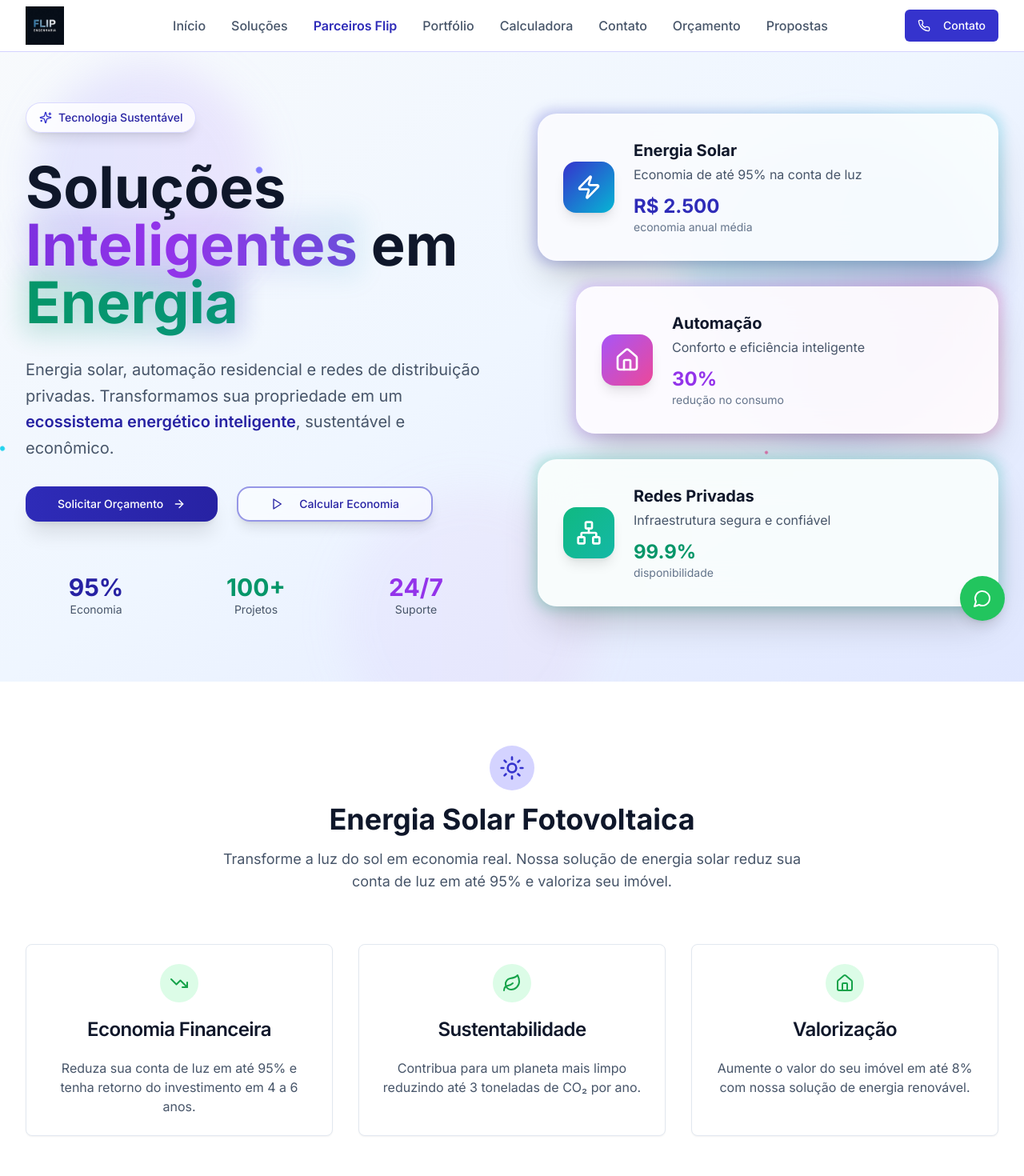
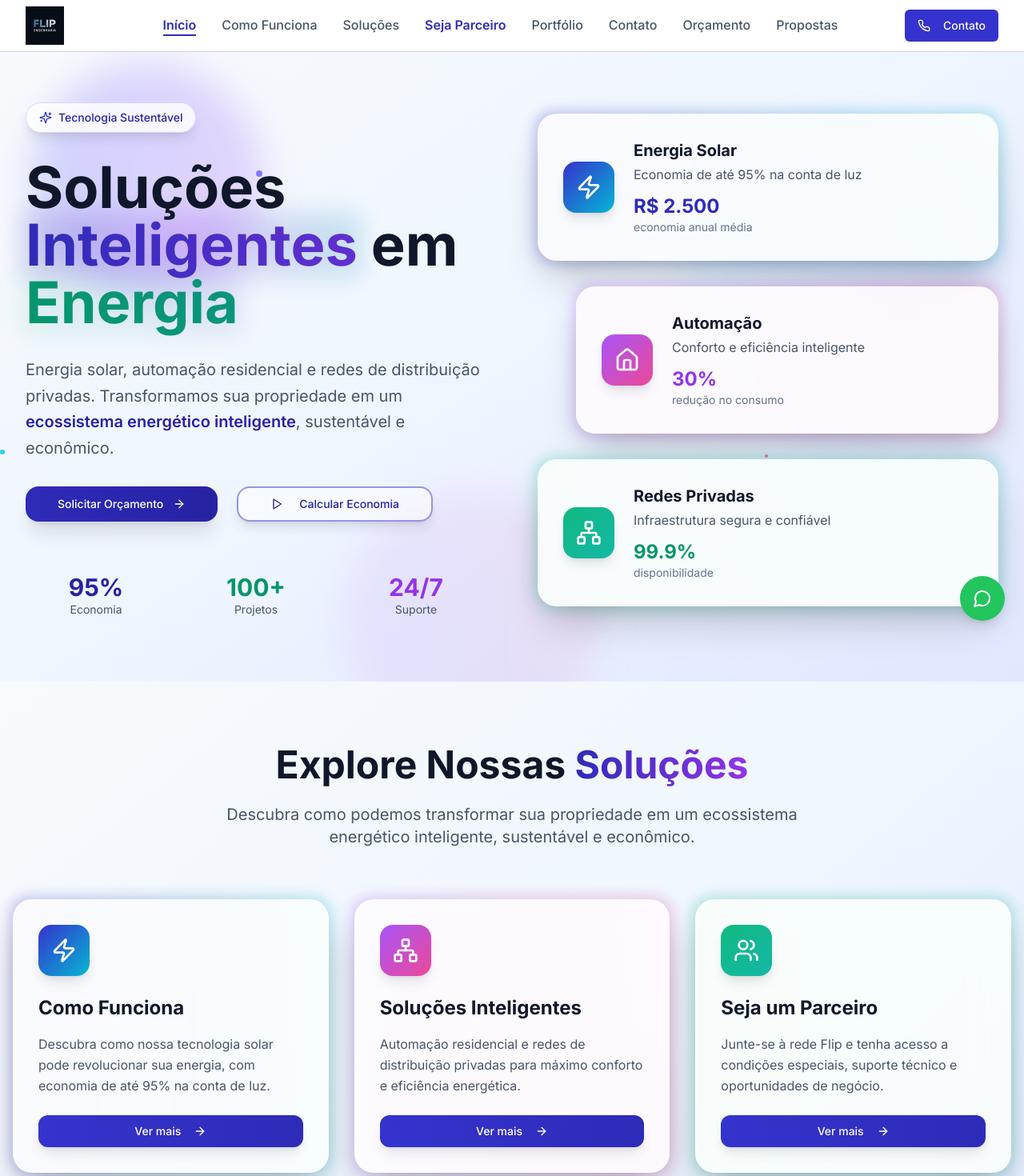
Before and after one commit to Lucas-capuci/flip-energia-digital, a React (Vite) app: page / in a window 1280 px wide. Shown: the top 1470 px of the page at 80% size. Built offline with nearby package versions, Linux system fonts and the light colour scheme.

Commit message:
Refactor: Convert SPA to multi-page structure
Refactor the single-page application into a multi-page structure with separate routes for each section, improving navigation, responsiveness, and SEO. The content and design should be preserved, with only structural and behavioral changes.

```diff
--- a/src/App.tsx
+++ b/src/App.tsx
@@ -6,6 +6,11 @@ import { QueryClient, QueryClientProvider } from "@tanstack/react-query";
 import { BrowserRouter, Routes, Route } from "react-router-dom";
 import { AuthProvider } from "./hooks/useAuth";
 import Index from "./pages/Index";
+import ComoFunciona from "./pages/ComoFunciona";
+import Solucoes from "./pages/Solucoes";
+import SejaParceiro from "./pages/SejaParceiro";
+import Portfolio from "./pages/Portfolio";
+import Contato from "./pages/Contato";
 import ProposalPage from "./pages/ProposalPage";
 import NotFound from "./pages/NotFound";
 
@@ -20,6 +25,11 @@ const App = () => (
         <BrowserRouter>
           <Routes>
             <Route path="/" element={<Index />} />
+            <Route path="/como-funciona" element={<ComoFunciona />} />
+            <Route path="/solucoes" element={<Solucoes />} />
+            <Route path="/seja-parceiro" element={<SejaParceiro />} />
+            <Route path="/portfolio" element={<Portfolio />} />
+            <Route path="/contato" element={<Contato />} />
             <Route path="/propostas" element={<ProposalPage />} />
             {/* ADD ALL CUSTOM ROUTES ABOVE THE CATCH-ALL "*" ROUTE */}
             <Route path="*" element={<NotFound />} />
--- a/src/components/Hero.tsx
+++ b/src/components/Hero.tsx
@@ -1,21 +1,11 @@
-
 import React, { useState } from 'react';
 import { ArrowRight, Zap, Home, Network, Sparkles, Play } from 'lucide-react';
 import { Button } from './ui/button';
 import { Dialog, DialogContent, DialogHeader, DialogTitle, DialogTrigger } from './ui/dialog';
+import { Link } from 'react-router-dom';
 import QuestionnaireForm from './QuestionnaireForm';
 
 const Hero = () => {
-  const handleCalculateClick = () => {
-    const calculatorSection = document.getElementById('calculadora');
-    if (calculatorSection) {
-      calculatorSection.scrollIntoView({
-        behavior: 'smooth',
-        block: 'start'
-      });
-    }
-  };
-
   return (
     <section id="inicio" className="min-h-screen relative overflow-hidden">
       {/* Background moderno com gradientes animados */}
@@ -92,15 +82,16 @@ const Hero = () => {
                 </DialogContent>
               </Dialog>
 
+              <Link to="/como-funciona">
                 <Button
                   variant="outline"
                   size="lg"
                   className="group border-2 border-flip-blue-500/50 text-flip-blue-700 hover:bg-flip-blue-50 hover:border-flip-blue-500 px-10 py-4 rounded-2xl backdrop-blur-sm bg-white/50 shadow-lg hover:shadow-xl transition-all duration-300"
-                onClick={handleCalculateClick}
                 >
                   <Play className="mr-3 h-5 w-5 group-hover:scale-110 transition-transform" />
                   Calcular Economia
                 </Button>
+              </Link>
             </div>
 
             {/* Stats modernos */}
--- /dev/null
+++ b/src/components/HomeHub.tsx
@@ -0,0 +1,91 @@
+
+import React from 'react';
+import { ArrowRight, Zap, Home, Network, Users, Briefcase, Phone } from 'lucide-react';
+import { Button } from './ui/button';
+import { Link } from 'react-router-dom';
+
+const HomeHub = () => {
+  const sections = [
+    {
+      title: "Como Funciona",
+      description: "Descubra como nossa tecnologia solar pode revolucionar sua energia, com economia de até 95% na conta de luz.",
+      icon: Zap,
+      link: "/como-funciona",
+      color: "from-flip-blue-500 to-cyan-500"
+    },
+    {
+      title: "Soluções Inteligentes",
+      description: "Automação residencial e redes de distribuição privadas para máximo conforto e eficiência energética.",
+      icon: Network,
+      link: "/solucoes",
+      color: "from-purple-500 to-pink-500"
+    },
+    {
+      title: "Seja um Parceiro",
+      description: "Junte-se à rede Flip e tenha acesso a condições especiais, suporte técnico e oportunidades de negócio.",
+      icon: Users,
+      link: "/seja-parceiro",
+      color: "from-emerald-500 to-teal-500"
+    },
+    {
+      title: "Portfólio",
+      description: "Conheça nossos projetos realizados e veja como transformamos energia em economia e sustentabilidade.",
+      icon: Briefcase,
+      link: "/portfolio",
+      color: "from-orange-500 to-red-500"
+    },
+    {
+      title: "Contato",
+      description: "Entre em contato conosco para tirar dúvidas, solicitar orçamentos ou conhecer nossas soluções.",
+      icon: Phone,
+      link: "/contato",
+      color: "from-indigo-500 to-purple-500"
+    }
+  ];
+
+  return (
+    <section className="py-20 px-4 bg-gradient-to-br from-slate-50 via-blue-50 to-indigo-100">
+      <div className="max-w-7xl mx-auto">
+        <div className="text-center mb-16">
+          <h2 className="text-4xl md:text-5xl font-bold text-slate-900 mb-6">
+            Explore Nossas{' '}
+            <span className="bg-gradient-to-r from-flip-blue-600 to-purple-600 bg-clip-text text-transparent">
+              Soluções
+            </span>
+          </h2>
+          <p className="text-xl text-slate-600 max-w-3xl mx-auto">
+            Descubra como podemos transformar sua propriedade em um ecossistema energético inteligente,
+            sustentável e econômico.
+          </p>
+        </div>
+
+        <div className="grid grid-cols-1 md:grid-cols-2 lg:grid-cols-3 gap-8">
+          {sections.map((section, index) => (
+            <div key={section.title} className="group relative">
+              <div className={`absolute -inset-1 bg-gradient-to-r ${section.color} rounded-3xl blur opacity-25 group-hover:opacity-75 transition duration-1000 group-hover:duration-200`}></div>
+              <div className="relative bg-white/90 backdrop-blur-xl rounded-3xl p-8 shadow-2xl hover:shadow-3xl transition-all duration-300 transform hover:-translate-y-2 h-full flex flex-col">
+                <div className={`bg-gradient-to-br ${section.color} p-4 rounded-2xl shadow-lg w-fit mb-6`}>
+                  <section.icon className="h-8 w-8 text-white" />
+                </div>
+
+                <h3 className="text-2xl font-bold text-slate-900 mb-4">{section.title}</h3>
+                <p className="text-slate-600 mb-6 flex-grow leading-relaxed">{section.description}</p>
+
+                <Link to={section.link}>
+                  <Button
+                    className="group/btn w-full bg-gradient-to-r from-flip-blue-500 to-flip-blue-600 hover:from-flip-blue-600 hover:to-flip-blue-700 text-white rounded-xl shadow-lg hover:shadow-xl transition-all duration-300"
+                  >
+                    Ver mais
+                    <ArrowRight className="ml-2 h-4 w-4 group-hover/btn:translate-x-1 transition-transform" />
+                  </Button>
+                </Link>
+              </div>
+            </div>
+          ))}
+        </div>
+      </div>
+    </section>
+  );
+};
+
+export default HomeHub;
--- a/src/components/Navigation.tsx
+++ b/src/components/Navigation.tsx
@@ -1,34 +1,30 @@
-
-// src/components/Navigation.tsx
 
 import React, { useState } from 'react';
 import { Menu, X, Phone } from 'lucide-react';
 import { Button } from './ui/button';
 import { Dialog, DialogContent, DialogHeader, DialogTitle, DialogTrigger } from './ui/dialog';
+import { Link, useLocation } from 'react-router-dom';
 import QuestionnaireForm from './QuestionnaireForm';
 
 const Navigation = () => {
   const [isOpen, setIsOpen] = useState(false);
+  const location = useLocation();
 
   const navigationItems = [
-    { label: 'Início', id: 'inicio' },
-    { label: 'Soluções', id: 'solucoes' },
-    { label: 'Parceiros Flip', id: 'parceiros' },
-    { label: 'Portfólio', id: 'portfolio' },
-    { label: 'Calculadora', id: 'calculadora' },
-    { label: 'Contato', id: 'contato' }
+    { label: 'Início', path: '/' },
+    { label: 'Como Funciona', path: '/como-funciona' },
+    { label: 'Soluções', path: '/solucoes' },
+    { label: 'Seja Parceiro', path: '/seja-parceiro' },
+    { label: 'Portfólio', path: '/portfolio' },
+    { label: 'Contato', path: '/contato' }
   ];
-
-  const scrollToSection = (id: string) => {
-    const element = document.getElementById(id);
-    if (element) {
-      element.scrollIntoView({ behavior: 'smooth' });
-      setIsOpen(false);
-    }
-  };
 
   const navigateToProposals = () => {
     window.location.href = '/propostas';
+  };
+
+  const isActivePath = (path: string) => {
+    return location.pathname === path;
   };
 
   return (
@@ -37,28 +33,32 @@ const Navigation = () => {
         <div className="flex justify-between items-center h-16">
           {/* Logo */}
           <div className="flex items-center">
+            <Link to="/">
               <img
                 src="/lovable-uploads/3e92ace1-6d32-4bd6-a522-f7a41940d2f8.png"
                 alt="FLIP Engenharia"
                 className="h-12 w-auto"
               />
+            </Link>
           </div>
 
           {/* Navegação Desktop */}
           <div className="hidden md:block">
             <div className="ml-10 flex items-baseline space-x-8">
               {navigationItems.map((item) => (
-                <button
+                <Link
                   key={item.label}
-                  onClick={() => scrollToSection(item.id)}
+                  to={item.path}
                   className={`transition-colors duration-200 font-medium ${
-                    item.label === 'Parceiros Flip'
+                    isActivePath(item.path)
+                      ? 'text-flip-blue-600 font-semibold border-b-2 border-flip-blue-600'
+                      : item.label === 'Seja Parceiro'
                         ? 'text-flip-blue-600 hover:text-flip-blue-700 font-semibold'
                         : 'text-flip-gray-600 hover:text-flip-blue-500'
                   }`}
                 >
                   {item.label}
-                </button>
+                </Link>
               ))}
 
               {/* Botão de Orçamento separado */}
@@ -88,13 +88,12 @@ const Navigation = () => {
 
           {/* Botão de Contato */}
           <div className="hidden md:block">
-            <Button
-              className="bg-flip-blue-500 hover:bg-flip-blue-600 text-white"
-              onClick={() => scrollToSection('contato')}
-            >
+            <Link to="/contato">
+              <Button className="bg-flip-blue-500 hover:bg-flip-blue-600 text-white">
                 <Phone className="w-4 h-4 mr-2" />
                 Contato
               </Button>
+            </Link>
           </div>
 
           {/* Botão do Menu Mobile */}
@@ -115,17 +114,20 @@ const Navigation = () => {
         <div className="md:hidden">
           <div className="px-2 pt-2 pb-3 space-y-1 bg-white border-t border-flip-blue-100">
             {navigationItems.map((item) => (
-              <button
+              <Link
                 key={item.label}
-                onClick={() => scrollToSection(item.id)}
+                to={item.path}
+                onClick={() => setIsOpen(false)}
                 className={`block px-3 py-2 font-medium w-full text-left ${
-                  item.label === 'Parceiros Flip'
+                  isActivePath(item.path)
+                    ? 'text-flip-blue-600 font-semibold bg-flip-blue-50'
+                    : item.label === 'Seja Parceiro'
                       ? 'text-flip-blue-600 font-semibold'
                       : 'text-flip-gray-600 hover:text-flip-blue-500'
                 }`}
               >
                 {item.label}
-              </button>
+              </Link>
             ))}
 
             {/* Botão de Orçamento no mobile */}
@@ -152,13 +154,12 @@ const Navigation = () => {
             </button>
 
             <div className="px-3 py-2">
-              <Button
-                className="w-full bg-flip-blue-500 hover:bg-flip-blue-600 text-white"
-                onClick={() => scrollToSection('contato')}
-              >
+              <Link to="/contato" onClick={() => setIsOpen(false)}>
+                <Button className="w-full bg-flip-blue-500 hover:bg-flip-blue-600 text-white">
                   <Phone className="w-4 h-4 mr-2" />
                   Contato
                 </Button>
+              </Link>
             </div>
           </div>
         </div>
--- /dev/null
+++ b/src/pages/ComoFunciona.tsx
@@ -0,0 +1,23 @@
+
+import React from 'react';
+import Navigation from '../components/Navigation';
+import SolarSection from '../components/SolarSection';
+import Footer from '../components/Footer';
+import WhatsAppButton from '../components/WhatsAppButton';
+
+const ComoFunciona = () => {
+  return (
+    <div className="min-h-screen">
+      <Navigation />
+
+      <main className="pt-16">
+        <SolarSection />
+      </main>
+
+      <Footer />
+      <WhatsAppButton />
+    </div>
+  );
+};
+
+export default ComoFunciona;
--- /dev/null
+++ b/src/pages/Contato.tsx
@@ -0,0 +1,21 @@
+
+import React from 'react';
+import Navigation from '../components/Navigation';
+import Footer from '../components/Footer';
+import WhatsAppButton from '../components/WhatsAppButton';
+
+const Contato = () => {
+  return (
+    <div className="min-h-screen">
+      <Navigation />
+
+      <main className="pt-16">
+        <Footer />
+      </main>
+
+      <WhatsAppButton />
+    </div>
+  );
+};
+
+export default Contato;
--- a/src/pages/Index.tsx
+++ b/src/pages/Index.tsx
@@ -1,14 +1,8 @@
-
-// src/pages/Index.tsx
 
 import React from 'react';
 import Navigation from '../components/Navigation';
 import Hero from '../components/Hero';
-import SolarSection from '../components/SolarSection';
-import AutomationSection from '../components/AutomationSection';
-import NetworkSection from '../components/NetworkSection';
-import IntegrationSection from '../components/IntegrationSection';
-import PartnerSection from '../components/PartnerSection';
+import HomeHub from '../components/HomeHub';
 import WhatsAppButton from '../components/WhatsAppButton';
 import Footer from '../components/Footer';
 
@@ -21,35 +15,8 @@ const Index = () => {
         <Hero />
       </section>
 
-      <section id="calculadora">
-        <SolarSection />
-      </section>
-
-      <section id="solucoes">
-        <AutomationSection />
-        <NetworkSection />
-      </section>
-
-      <section id="parceiros">
-        <PartnerSection />
-      </section>
-
-      <section id="portfolio">
-        <div className="py-20 px-4">
-          <div className="max-w-7xl mx-auto text-center">
-            <h2 className="text-3xl md:text-4xl font-bold text-flip-gray-900 mb-8">
-              Nosso Portfólio
-            </h2>
-            <p className="text-lg text-flip-gray-600 mb-12">
-              Conheça alguns dos nossos projetos realizados
-            </p>
-            <div className="bg-flip-blue-50 rounded-lg p-12">
-              <p className="text-flip-gray-600">
-                Seção em desenvolvimento - Em breve você poderá ver nossos principais projetos
-              </p>
-            </div>
-          </div>
-        </div>
+      <section id="hub">
+        <HomeHub />
       </section>
 
       <section id="contato">
--- /dev/null
+++ b/src/pages/Portfolio.tsx
@@ -0,0 +1,36 @@
+
+import React from 'react';
+import Navigation from '../components/Navigation';
+import Footer from '../components/Footer';
+import WhatsAppButton from '../components/WhatsAppButton';
+
+const Portfolio = () => {
+  return (
+    <div className="min-h-screen">
+      <Navigation />
+
+      <main className="pt-16">
+        <div className="py-20 px-4">
+          <div className="max-w-7xl mx-auto text-center">
+            <h2 className="text-3xl md:text-4xl font-bold text-flip-gray-900 mb-8">
+              Nosso Portfólio
+            </h2>
+            <p className="text-lg text-flip-gray-600 mb-12">
+              Conheça alguns dos nossos projetos realizados
+            </p>
+            <div className="bg-flip-blue-50 rounded-lg p-12">
+              <p className="text-flip-gray-600">
+                Seção em desenvolvimento - Em breve você poderá ver nossos principais projetos
+              </p>
+            </div>
+          </div>
+        </div>
+      </main>
+
+      <Footer />
+      <WhatsAppButton />
+    </div>
+  );
+};
+
+export default Portfolio;
--- /dev/null
+++ b/src/pages/SejaParceiro.tsx
@@ -0,0 +1,23 @@
+
+import React from 'react';
+import Navigation from '../components/Navigation';
+import PartnerSection from '../components/PartnerSection';
+import Footer from '../components/Footer';
+import WhatsAppButton from '../components/WhatsAppButton';
+
+const SejaParceiro = () => {
+  return (
+    <div className="min-h-screen">
+      <Navigation />
+
+      <main className="pt-16">
+        <PartnerSection />
+      </main>
+
+      <Footer />
+      <WhatsAppButton />
+    </div>
+  );
+};
+
+export default SejaParceiro;
--- /dev/null
+++ b/src/pages/Solucoes.tsx
@@ -0,0 +1,25 @@
+
+import React from 'react';
+import Navigation from '../components/Navigation';
+import AutomationSection from '../components/AutomationSection';
+import NetworkSection from '../components/NetworkSection';
+import Footer from '../components/Footer';
+import WhatsAppButton from '../components/WhatsAppButton';
+
+const Solucoes = () => {
+  return (
+    <div className="min-h-screen">
+      <Navigation />
+
+      <main className="pt-16">
+        <AutomationSection />
+        <NetworkSection />
+      </main>
+
+      <Footer />
+      <WhatsAppButton />
+    </div>
+  );
+};
+
+export default Solucoes;
```
Lines whose indentation alone changed are shown as unchanged.
